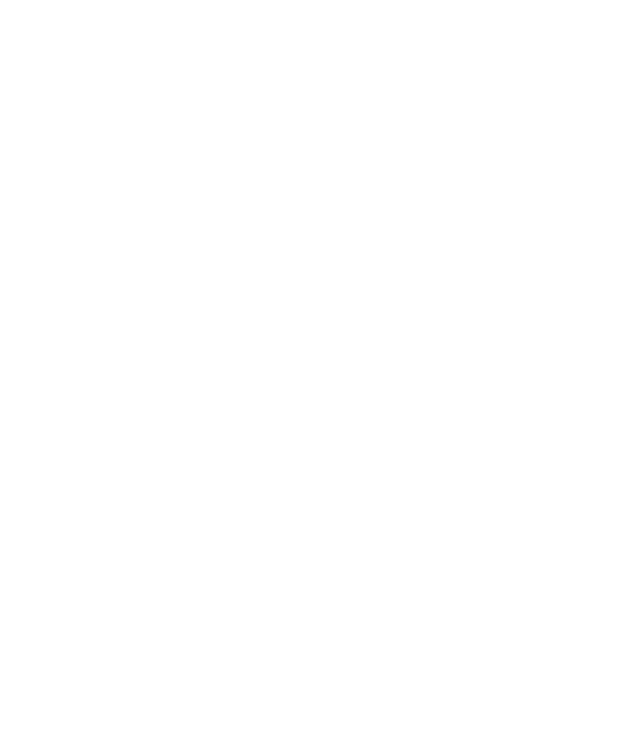
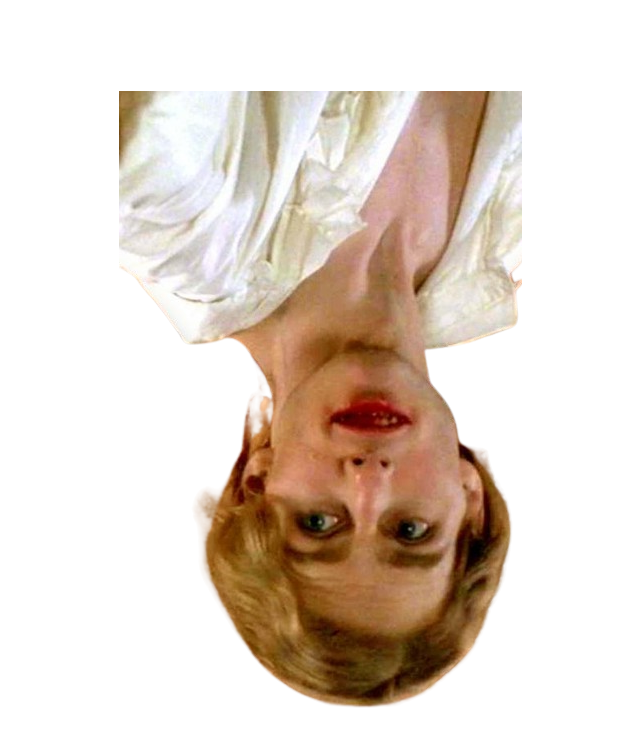
Before and after one commit to arifborges/Github, a plain HTML site: page index.html in a window 1280 px wide. Shown: the whole page, without its empty margins (320-960 px from the left). Drawn offline with nearby package versions, Linux system fonts and the light colour scheme.

Commit message:
deu certo

```diff
--- a/index.html
+++ b/index.html
@@ -18,7 +18,7 @@
 
     <div class="h-100 d-flex align-items-center justify-content-center">
         <a href="./readme.html">
-            <img id="img" src=""d:\Users\Gamer\Downloads\3d32ee024ccda723dec708d8a899ae3e-removebg-preview.png"">
+            <img id="img" src="img/frango.png">
         </a>
 
     </div>
```
Also changed, not shown: readme.html (+1 -1 lines), img/frango.png (renamed from img/3d32ee024ccda723dec708d8a899ae3e-removebg-preview.png), 1 other file.
